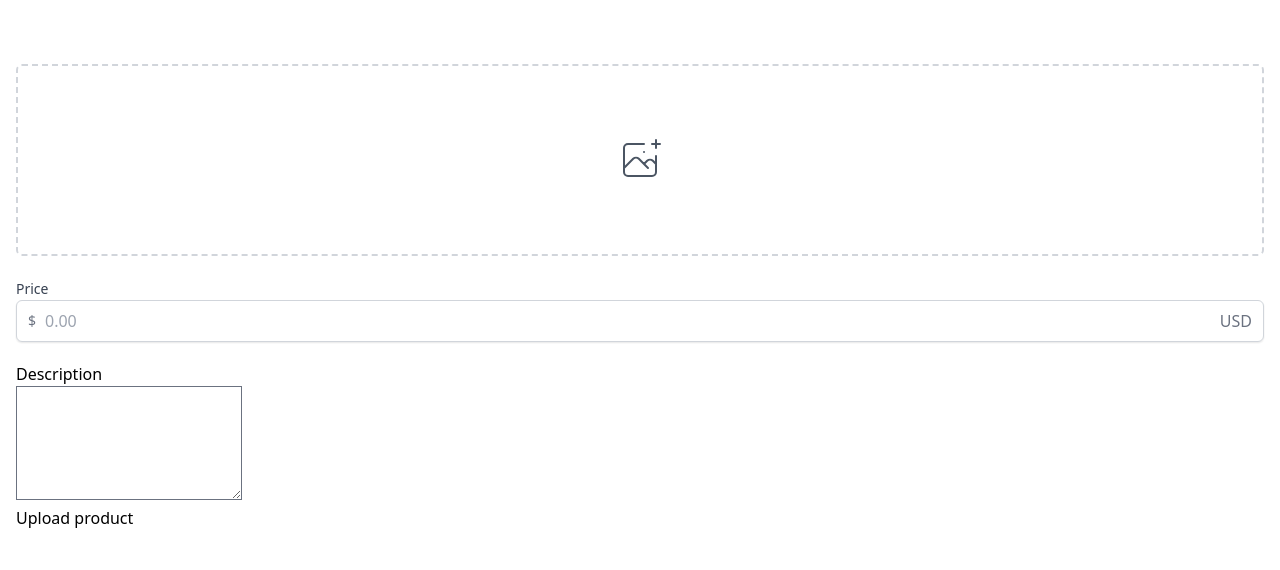
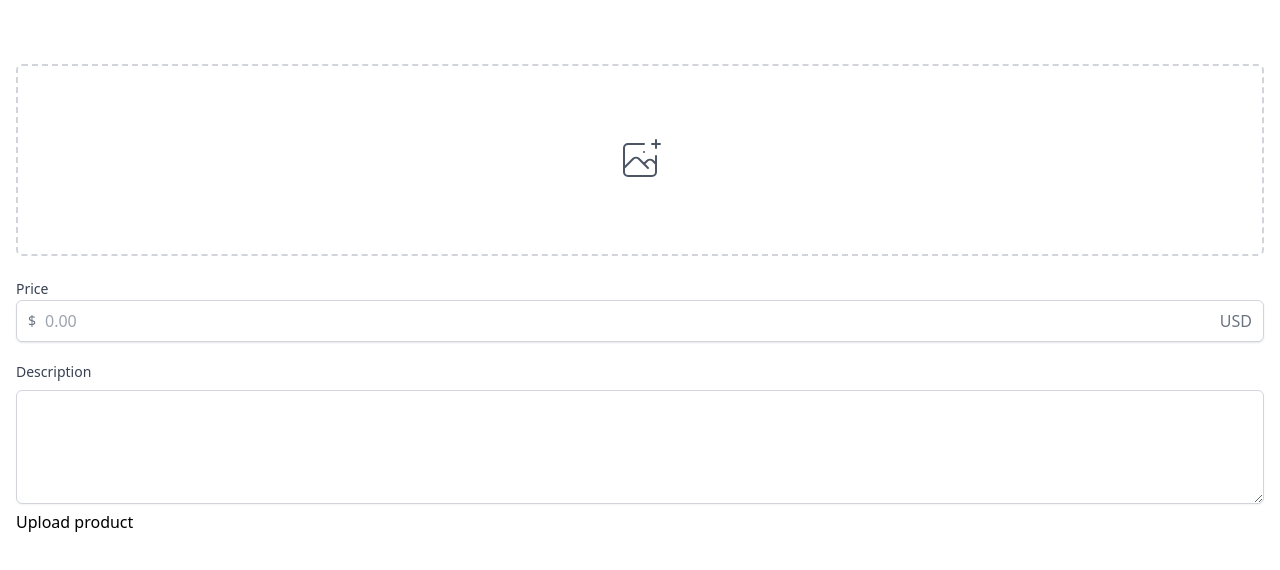
Before and after one commit to blkluv/next_carrot_market, a Next.js app: page /items/upload in a window 1280 px wide. Shown: the top 570 px of the page. Built offline with nearby package versions, Linux system fonts and the light colour scheme.

Commit message:
Description 부분 css 추가

```diff
--- a/src/pages/items/upload.tsx
+++ b/src/pages/items/upload.tsx
@@ -37,10 +37,10 @@ const Upload: NextPage = () => {
         </div>
       </div>
       <div>
-        <label>Description</label>
-        <div>
-          <textarea rows={4} />
-        </div>
+        <label className="block mb-1 text-sm font-medium text-gray-700">
+          Description
+        </label>
+          <textarea className="w-full mt-1 border-gray-300 rounded-md shadow-sm focus:ring-2 focus:ring-orange-500" rows={4} />
       </div>
       <button>Upload product</button>
     </div>
```
